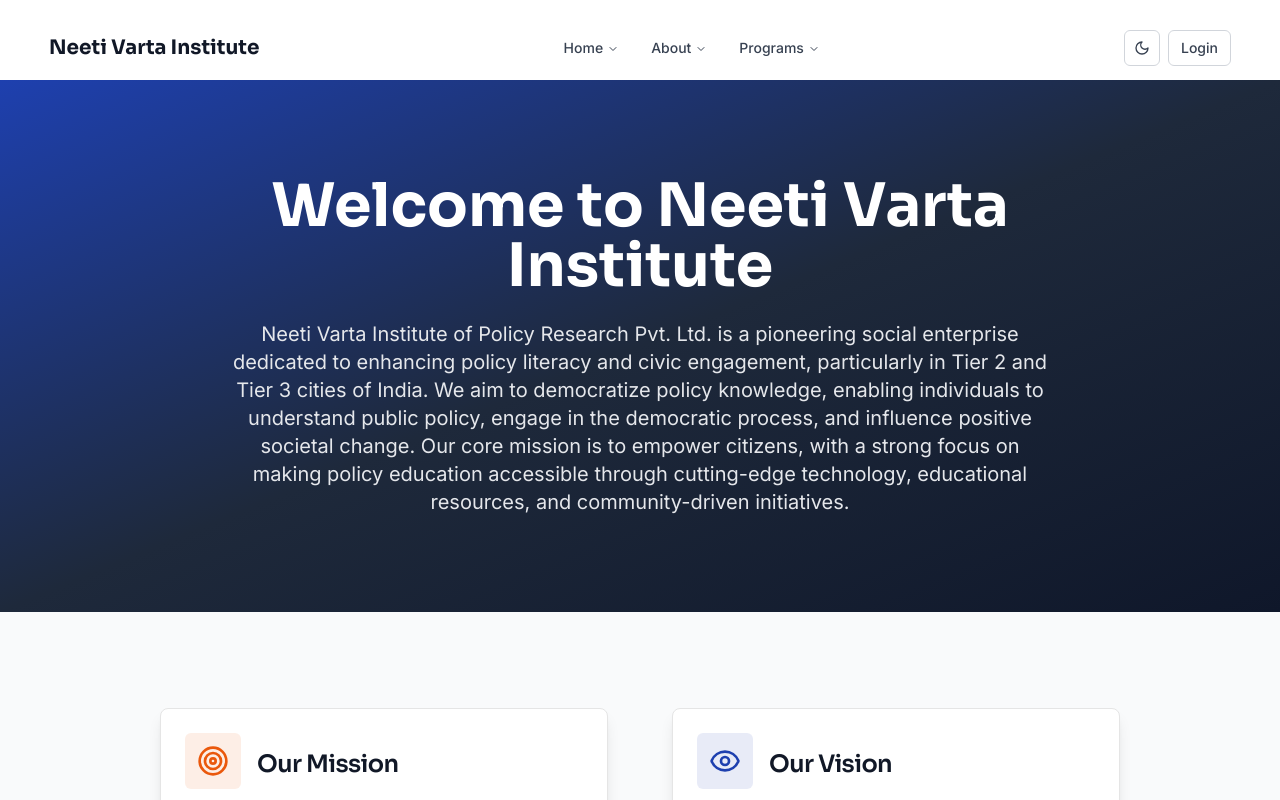
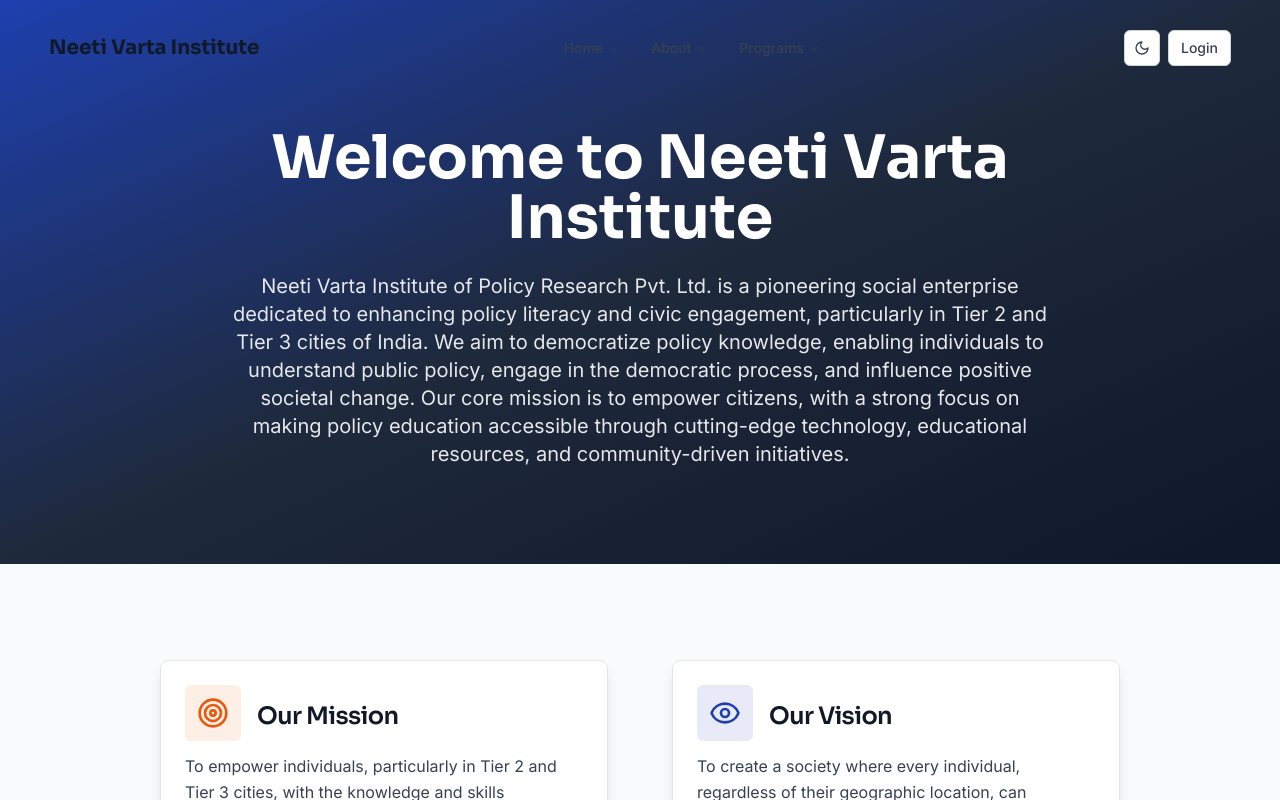
Before and after one commit to kanakk365/NeetiVarta, a Next.js app: page /about in a window 1280 px wide. Shown: the top 800 px of the page. Built offline with nearby package versions, Linux system fonts and the light colour scheme.

Commit message:
fix: about us page

```diff
--- a/app/about/page.tsx
+++ b/app/about/page.tsx
@@ -82,12 +82,10 @@ export default function AboutPage() {
   return (
     <>
       <Header />
-      <main id="main-content" className="flex-1 pt-20">
-        {" "}
-        {/* Added pt-20 for spacing below fixed header */}
+      <main id="main-content" className="flex-1">
         {/* Hero Section */}
-        <section className="py-16 lg:py-24 bg-gradient-to-br from-brand-blue via-slate-800 to-slate-900 text-white dark:from-brand-blue/90 dark:via-slate-900 dark:to-black">
-          <div className="max-w-4xl mx-auto px-4 sm:px-6 lg:px-8 text-center">
+        <section className="pt-32 pb-16 lg:pb-24 bg-gradient-to-br from-brand-blue via-slate-800 to-slate-900 text-white dark:from-brand-blue/90 dark:via-slate-900 dark:to-black">
+          <div className="max-w-4xl mx-auto px-4 sm:px-6 lg:px-8  text-center">
             <h1 className="font-sora text-4xl sm:text-5xl lg:text-6xl font-bold mb-6">
               Welcome to Neeti Varta Institute
             </h1>
```
